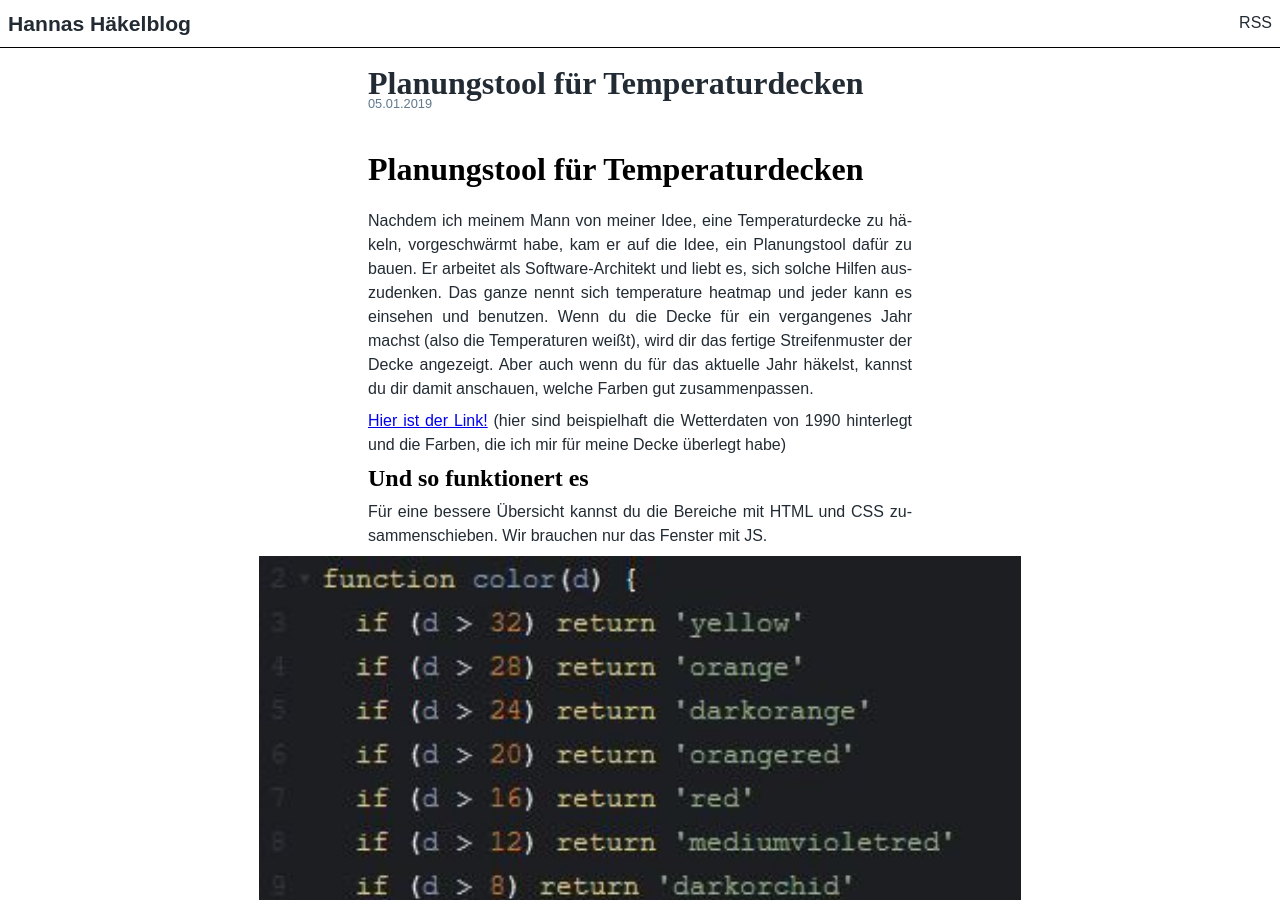
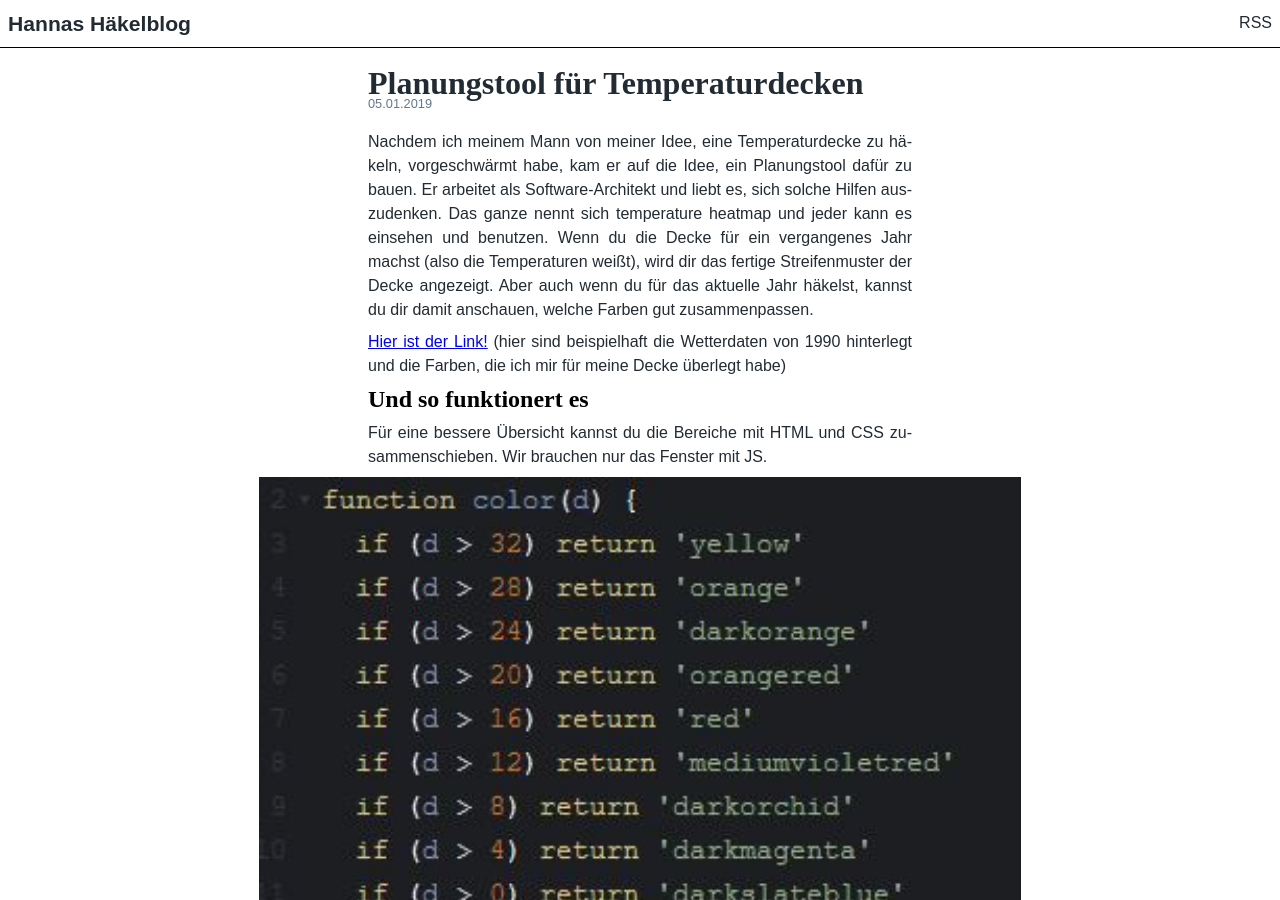
Before and after one commit to hannaschreiber/hannaschreiber.github.io, a Jekyll site: the page built from _posts/2019-01-05-planungstool-fur-temperaturdecken.markdown, in a window 1280 px wide and 900 px high. Built offline with Jekyll 4.4.1, drawn with Linux system fonts in a browser that asks for light colours.

Commit message:
remove duplicate headline

```diff
--- a/_posts/2019-01-05-planungstool-fur-temperaturdecken.markdown
+++ b/_posts/2019-01-05-planungstool-fur-temperaturdecken.markdown
@@ -5,8 +5,6 @@ image: /assets/Planungstool_Farben.JPG
 date: 2019-01-05 21:48:00 +0100
 categories: häkeln
 ---
-
-# Planungstool für Temperaturdecken
 
 Nachdem ich meinem Mann von meiner Idee, eine Temperaturdecke zu häkeln, vorgeschwärmt habe, kam er auf die Idee, ein Planungstool dafür zu bauen. Er arbeitet als Software-Architekt und liebt es, sich solche Hilfen auszudenken. Das ganze nennt sich temperature heatmap und jeder kann es einsehen und benutzen.
 Wenn du die Decke für ein vergangenes Jahr machst (also die Temperaturen weißt), wird dir das fertige Streifenmuster der Decke angezeigt. Aber auch wenn du für das aktuelle Jahr häkelst, kannst du dir damit anschauen, welche Farben gut zusammenpassen.
```
